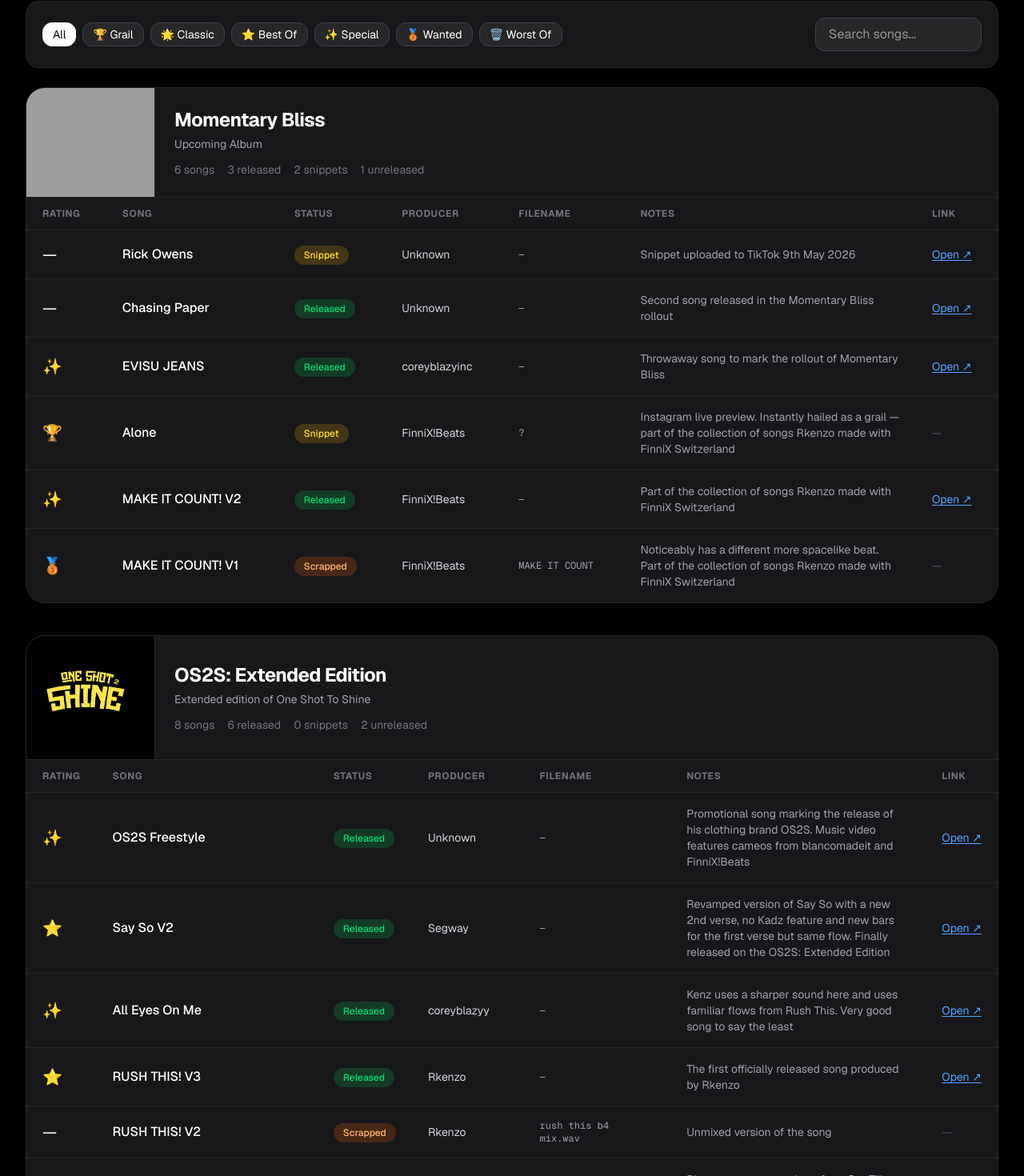
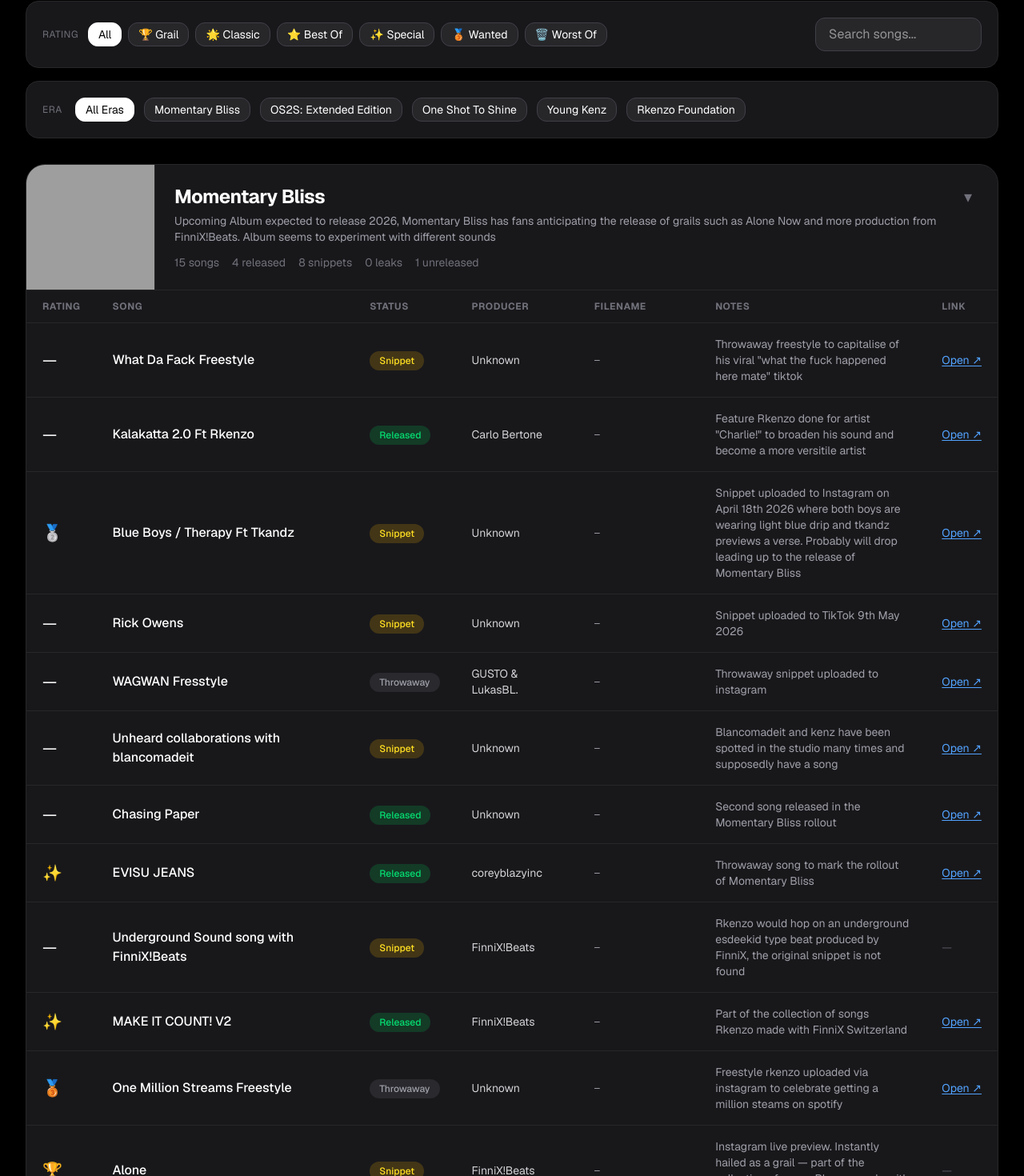
Before and after one commit to KnowKiot/Rkenzo-Tracker, a Next.js app: page / in a window 1280 px wide. Shown: the part 293-1763 px from the top of the page at 80% size. Built offline with nearby package versions, Linux system fonts and the light colour scheme; grey boxes are pictures that could not be loaded.

Commit message:
Added sliders and more data

```diff
--- a/app/page.tsx
+++ b/app/page.tsx
@@ -12,22 +12,21 @@ const RATINGS = [
   { emoji: '—', label: 'Unrated' },
 ];
 
-// Era order + metadata. Replace image with your actual image path e.g. '/images/momentary-bliss.jpg'
 const ERAS = [
   {
     name: 'Momentary Bliss',
-    image: '/images/Momentary.jpg', // e.g. '/images/momentary-bliss.jpg'
-    description: 'Upcoming Album',
+    image: '/images/MB.jpg',
+    description: 'Upcoming Album expected to release 2026, Momentary Bliss has fans anticipating the release of grails such as Alone Now and more production from FinniX!Beats. Album seems to experiment with different sounds',
   },
   {
     name: 'OS2S: Extended Edition',
     image: '/images/OS2S_Deluxe.webp',
-    description: 'Extended edition of One Shot To Shine',
+    description: 'Extended edition of One Shot To Shine featuring 3 more songs (RUSH THIS!, Say So and Lifestyle Lately ft Tkandz) if you purchased the bundle from the OS2S website',
   },
   {
-    name: 'OS2S',
+    name: 'One Shot To Shine',
     image: '/images/OS2S.png',
-    description: 'One Shot To Shine EP era',
+    description: 'Rkenzos debut EP which put him on the map. One Shot To Shine released 23 August 2024 contains multiple fan favourites such as Papercuts, Out Til late, One Shot To Shine and many more',
   },
   {
     name: 'Young Kenz',
@@ -44,6 +43,36 @@ const ERAS = [
 const songs = [
   // Momentary Bliss
   {
+    title: 'What Da Fack Freestyle',
+    era: 'Momentary Bliss',
+    status: 'Snippet',
+    producer: 'Unknown',
+    notes: 'Throwaway freestyle to capitalise of his viral "what the fuck happened here mate" tiktok',
+    rating: '',
+    filename: '—',
+    link: 'https://www.instagram.com/reel/DXco17oDKcb/',
+  },
+  {
+    title: 'Kalakatta 2.0 Ft Rkenzo',
+    era: 'Momentary Bliss',
+    status: 'Released',
+    producer: 'Carlo Bertone',
+    notes: 'Feature Rkenzo done for artist "Charlie!" to broaden his sound and become a more versitile artist',
+    rating: '',
+    filename: '—',
+    link: 'https://www.youtube.com/watch?v=9xhi5VvcJPM&list=RD9xhi5VvcJPM&start_radio=1',
+  },
+  {
+    title: 'Blue Boys / Therapy Ft Tkandz',
+    era: 'Momentary Bliss',
+    status: 'Snippet',
+    producer: 'Unknown',
+    notes: 'Snippet uploaded to Instagram on April 18th 2026 where both boys are wearing light blue drip and tkandz previews a verse. Probably will drop leading up to the release of Momentary Bliss',
+    rating: '🥈',
+    filename: '—',
+    link: 'https://www.instagram.com/reel/DXR_71rjGq4/',
+  },
+  {
     title: 'Rick Owens',
     era: 'Momentary Bliss',
     status: 'Snippet',
@@ -51,7 +80,27 @@ const songs = [
     notes: 'Snippet uploaded to TikTok 9th May 2026',
     rating: '',
     filename: '—',
-    link: 'https://www.youtube.com/watch?v=MFjM_NQvPC0',
+    link: 'https://vt.tiktok.com/ZS97hTvbP/',
+  },
+  {
+    title: 'WAGWAN Fresstyle',
+    era: 'Momentary Bliss',
+    status: 'Throwaway',
+    producer: 'GUSTO & LukasBL.',
+    notes: 'Throwaway snippet uploaded to instagram',
+    rating: '',
+    filename: '—',
+    link: 'https://www.instagram.com/reel/DW2KQOKjLZF/',
+  },
+  {
+    title: 'Unheard collaborations with blancomadeit',
+    era: 'Momentary Bliss',
+    status: 'Snippet',
+    producer: 'Unknown',
+    notes: 'Blancomadeit and kenz have been spotted in the studio many times and supposedly have a song',
+    rating: '',
+    filename: '—',
+    link: 'https://www.instagram.com/p/DXKu1-7jBx4/',
   },
   {
     title: 'Chasing Paper',
@@ -74,13 +123,13 @@ const songs = [
     link: 'https://www.youtube.com/watch?v=GCz7GZODsv4',
   },
   {
-    title: 'Alone',
+    title: 'Underground Sound song with FinniX!Beats',
     era: 'Momentary Bliss',
     status: 'Snippet',
     producer: 'FinniX!Beats',
-    notes: 'Instagram live preview. Instantly hailed as a grail — part of the collection of songs Rkenzo made with FinniX Switzerland',
-    rating: '🏆',
-    filename: '?',
+    notes: 'Rkenzo would hop on an underground esdeekid type beat produced by FinniX, the original snippet is not found',
+    rating: '',
+    filename: '',
     link: '',
   },
   {
@@ -94,14 +143,54 @@ const songs = [
     link: 'https://www.youtube.com/watch?v=jBivqZXolk8',
   },
   {
+    title: 'One Million Streams Freestyle',
+    era: 'Momentary Bliss',
+    status: 'Throwaway',
+    producer: 'Unknown',
+    notes: 'Freestyle rkenzo uploaded via instagram to celebrate getting a million steams on spotify',
+    rating: '🥉',
+    filename: '—',
+    link: 'https://www.instagram.com/reel/DTYS9GKDCzV/',
+  },
+  {
+    title: 'Alone',
+    era: 'Momentary Bliss',
+    status: 'Snippet',
+    producer: 'FinniX!Beats',
+    notes: 'Instagram live preview. Instantly hailed as a grail — part of the collection of songs Rkenzo made with FinniX Switzerland',
+    rating: '🏆',
+    filename: '',
+    link: '',
+  },
+  {
     title: 'MAKE IT COUNT! V1',
     era: 'Momentary Bliss',
     status: 'Scrapped',
     producer: 'FinniX!Beats',
     notes: 'Noticeably has a different more spacelike beat. Part of the collection of songs Rkenzo made with FinniX Switzerland',
     rating: '🥉',
-    filename: 'MAKE IT COUNT',
+    filename: 'MAKE IT COUNT.wav',
     link: '',
+  },
+  {
+    title: 'White Girl Freestyle',
+    era: 'Momentary Bliss',
+    status: 'Snippet',
+    producer: 'Unknown',
+    notes: 'Freestyle rkenzo uploaded via instagram',
+    rating: '🥉',
+    filename: '—',
+    link: 'https://www.instagram.com/p/DQ4tlyXDBo3/',
+  },
+  {
+    title: 'Need That Dough',
+    era: 'Momentary Bliss',
+    status: 'Snippet',
+    producer: 'coreyblazyy',
+    notes: 'Freestyle rkenzo uploaded via instagram',
+    rating: '🥉',
+    filename: '—',
+    link: 'https://www.instagram.com/reel/DQIIYMojNda/',
   },
 
   // OS2S: Extended Edition
@@ -120,9 +209,9 @@ const songs = [
     era: 'OS2S: Extended Edition',
     status: 'Released',
     producer: 'Segway',
-    notes: 'Revamped version of Say So with a new 2nd verse, no Kadz feature and new bars for the first verse but same flow. Finally released on the OS2S: Extended Edition',
+    notes: 'Revamped version of Say So with a new 2nd verse, no Kadz feature and new bars for the first verse but same flow. Finally released on the OS2S: Extended Edition. Fun fact the song would of never came out if his Kadz didnt convice him to release it',
     rating: '⭐',
-    filename: '—',
+    filename: 'SAY SO.wav',
     link: 'https://www.youtube.com/watch?v=w9Y_v96F9ac',
   },
   {
@@ -136,20 +225,40 @@ const songs = [
     link: 'https://www.youtube.com/watch?v=kol3yTiwgQA',
   },
   {
-    title: 'RUSH THIS! V3',
+    title: 'RUSH THIS! V4',
     era: 'OS2S: Extended Edition',
     status: 'Released',
-    producer: 'Rkenzo',
-    notes: 'The first officially released song produced by Rkenzo',
+    producer: 'RealRichMoney & Rkenzo',
+    notes: 'Production of the release song would change from corey and be entirely produced by Rkenzo and RealRichMoney',
     rating: '⭐',
     filename: '—',
     link: 'https://www.youtube.com/watch?v=vPf7hVAEqTw',
   },
   {
+    title: 'RUSH THIS! V3',
+    era: 'OS2S: Extended Edition',
+    status: 'Leaked',
+    producer: 'coreyblazyy',
+    notes: 'Version of RUSH THIS with alternative production',
+    rating: '✨',
+    filename: '2. Rkenzo - RUSH THIS! Remix by @prodbycorey_.m4a',
+    link: '',
+  },
+  {
     title: 'RUSH THIS! V2',
     era: 'OS2S: Extended Edition',
+    status: 'Leaked',
+    producer: 'coreyblazyy',
+    notes: 'Version of RUSH THIS with a spacelike beat',
+    rating: '✨',
+    filename: 'Rkenzo - RUSH THIS! Remix by @prodbycorey_.m4a',
+    link: '',
+  },
+  {
+    title: 'RUSH THIS! V1',
+    era: 'OS2S: Extended Edition',
     status: 'Scrapped',
-    producer: 'Rkenzo',
+    producer: 'coreyblazyy',
     notes: 'Unmixed version of the song',
     rating: '—',
     filename: 'rush this b4 mix.wav',
@@ -164,6 +273,16 @@ const songs = [
     rating: '—',
     filename: '—',
     link: 'https://www.youtube.com/watch?v=evCgCR9aJsM',
+  },
+  {
+    title: 'Mr Imagination - Ambrosia Ft Rkenzo',
+    era: 'OS2S: Extended Edition',
+    status: 'Unreleased',
+    producer: 'Unknown',
+    notes: 'Rkenzo recorded on Mr Imaginations "Ambrosia" during his time in Ghana',
+    rating: '🥉',
+    filename: '—',
+    link: '',
   },
   {
     title: 'Lifestyle Lately V2 Feat. Tkandz',
@@ -185,11 +304,21 @@ const songs = [
     filename: '—',
     link: '',
   },
+  {
+    title: 'Mind On Cake',
+    era: 'OS2S: Extended Edition',
+    status: 'Leaked',
+    producer: 'YiciBeats',
+    notes: 'Featuring Tkandz was the song meant to release instead of Lifestyle Lately but was scrapped last minute, the version that leaked is a demo. Leaked by rkenzo in 2025 on his soundcloud account OS2S Vault',
+    rating: '✨',
+    filename: '—',
+    link: 'https://soundcloud.com/one-shot-2-shine-vault/mind-on-cake-feat-tkandz?utm_source=clipboard&utm_medium=text&utm_campaign=social_sharing',
+  },
 
-  // OS2S
+  // One Shot To Shine
   {
     title: 'Crossroads',
-    era: 'OS2S',
+    era: 'One Shot To Shine',
     status: 'Released',
     producer: 'Unknown',
     notes: 'Released on the EP One Shot To Shine. Kenz gives more insight into his personal life and struggle',
@@ -199,29 +328,29 @@ const songs = [
   },
   {
     title: 'Say So V1',
-    era: 'OS2S',
+    era: 'One Shot To Shine',
     status: 'Vaulted',
     producer: 'Segway',
-    notes: 'Full song is held. Original version of Say So with a catchier first verse — less lyrically powerful but the version fans like the most',
+    notes: 'Original version of Say So containing an open verse for Tkandz which Kadz would later record on. Rkenzo comes with a catchier first verse — less lyrically powerful but the version fans like the most',
     rating: '🏆',
     filename: 'Say so with Kadz.wav',
     link: '',
   },
   {
     title: 'STYLE',
-    era: 'OS2S',
+    era: 'One Shot To Shine',
     status: 'Unreleased',
     producer: 'Pierre Bourne',
-    notes: 'Studio session made with Kadz using the beat of Carti\'s Goin Outta Style. Song was never finished',
+    notes: "Studio session made with Kadz using the beat of Carti's Goin Outta Style. Song was never finished",
     rating: '🥉',
     filename: 'KY OS.wav',
     link: '',
   },
   {
     title: 'Go With It',
-    era: 'OS2S',
+    era: 'One Shot To Shine',
     status: 'Released',
-    producer: 'Unknown',
+    producer: 'YiciBeats',
     notes: 'Released on the EP One Shot To Shine. Kenz experiments with a more emotional sound and does a small callback to Never Giving Up',
     rating: '✨',
     filename: '—',
@@ -229,17 +358,17 @@ const songs = [
   },
   {
     title: 'One Shot To Shine',
-    era: 'OS2S',
+    era: 'One Shot To Shine',
     status: 'Released',
     producer: 'Unknown',
-    notes: 'Intro and namesake of Rkenzo\'s first studio EP One Shot To Shine',
+    notes: "Intro and namesake of Rkenzo's first studio EP One Shot To Shine",
     rating: '✨',
     filename: '—',
     link: 'https://www.youtube.com/watch?v=_gmJXkfc7OY',
   },
   {
     title: 'CANT WAIT',
-    era: 'OS2S',
+    era: 'One Shot To Shine',
     status: 'Released',
     producer: 'Unknown',
     notes: 'Released on the EP One Shot To Shine. Kenz sends some bars referencing his ex',
@@ -249,7 +378,7 @@ const songs = [
   },
   {
     title: 'Out Till Late',
-    era: 'OS2S',
+    era: 'One Shot To Shine',
     status: 'Released',
     producer: 'Unknown',
     notes: 'Featuring Whizz. Reportedly made in one take and is a fan favourite. One of his biggest songs to date',
@@ -259,7 +388,7 @@ const songs = [
   },
   {
     title: 'Papercuts',
-    era: 'OS2S',
+    era: 'One Shot To Shine',
     status: 'Released',
     producer: 'ROB EVN',
     notes: 'Made the day after his girlfriend broke up with him. Became an instant success which caught the attention of UK artist Tkandz',
@@ -284,7 +413,7 @@ const songs = [
     era: 'Young Kenz',
     status: 'Released',
     producer: 'sk3llybeats366',
-    notes: 'Rkenzo\'s first time going into melodic drill. Uses a deeper voice and is a community favourite',
+    notes: "Rkenzo's first time going into melodic drill. Uses a deeper voice and is a community favourite",
     rating: '✨',
     filename: '—',
     link: 'https://www.youtube.com/watch?v=jHh38yfr5T0',
@@ -316,7 +445,7 @@ const songs = [
     era: 'Rkenzo Foundation',
     status: 'Released',
     producer: 'Unknown',
-    notes: 'Rkenzo\'s first music video. He seemed to scrap this wave rap sound, marking the end of the Rkenzo Foundation Era',
+    notes: "Rkenzo's first music video. He seemed to scrap this wave rap sound, marking the end of the Rkenzo Foundation Era",
     rating: '✨',
     filename: '—',
     link: 'https://www.youtube.com/watch?v=Q7liMX64Duc',
@@ -346,10 +475,25 @@ const songs = [
 export default function RkenzoTracker() {
   const [search, setSearch] = useState('');
   const [filterRating, setFilterRating] = useState('All');
+  const [filterEra, setFilterEra] = useState('All');
+  // All eras open by default — tracks which ones the user has manually closed
+  const [collapsedEras, setCollapsedEras] = useState<Set<string>>(new Set());
+
+  const toggleEra = (eraName: string) => {
+    setCollapsedEras((prev) => {
+      const next = new Set(prev);
+      if (next.has(eraName)) {
+        next.delete(eraName);
+      } else {
+        next.add(eraName);
+      }
+      return next;
+    });
+  };
 
   const stats = useMemo(() => ({
     total: songs.length,
-    leaks: songs.filter((s) => s.status === 'Leak').length,
+    leaks: songs.filter((s) => s.status === 'Leaked').length,
     snippets: songs.filter((s) => s.status === 'Snippet').length,
     released: songs.filter((s) => s.status === 'Released').length,
   }), []);
@@ -361,11 +505,11 @@ export default function RkenzoTracker() {
         .toLowerCase()
         .includes(search.toLowerCase());
       const matchesRating = filterRating === 'All' || song.rating === filterRating;
-      return matchesSearch && matchesRating;
+      const matchesEra = filterEra === 'All' || song.era === filterEra;
+      return matchesSearch && matchesRating && matchesEra;
     });
-  }, [search, filterRating]);
+  }, [search, filterRating, filterEra]);
 
-  // Group filtered songs by era, preserving ERAS order
   const groupedByEra = useMemo(() => {
     return ERAS.map((era) => ({
       ...era,
@@ -373,7 +517,17 @@ export default function RkenzoTracker() {
     })).filter((era) => era.songs.length > 0);
   }, [filteredSongs]);
 
-  const isSearching = search.length > 0 || filterRating !== 'All';
+  const statusColor = (status: string) => {
+    switch (status) {
+      case 'Released':   return 'bg-green-500/20 text-green-400';
+      case 'Snippet':    return 'bg-yellow-500/20 text-yellow-300';
+      case 'Vaulted':    return 'bg-purple-500/20 text-purple-300';
+      case 'Scrapped':   return 'bg-orange-500/20 text-orange-300';
+      case 'Leaked':     return 'bg-blue-500/20 text-blue-300';
+      case 'Throwaway':  return 'bg-zinc-500/20 text-zinc-400';
+      default:           return 'bg-red-500/20 text-red-300';
+    }
+  };
 
   return (
     <div className="min-h-screen bg-black text-white p-8 font-sans">
@@ -403,14 +557,13 @@ export default function RkenzoTracker() {
         </div>
 
         {/* Filters */}
-        <div className="bg-zinc-900 border border-zinc-800 rounded-2xl p-5 mb-6 flex flex-wrap items-center gap-3 justify-between">
-          <div className="flex flex-wrap gap-2">
+        <div className="bg-zinc-900 border border-zinc-800 rounded-2xl p-5 mb-4 flex flex-wrap items-center gap-3 justify-between">
+          <div className="flex flex-wrap gap-2 items-center">
+            <span className="text-zinc-500 text-xs uppercase tracking-wider mr-1">Rating</span>
             <button
               onClick={() => setFilterRating('All')}
               className={`px-3 py-1 rounded-xl text-sm border transition ${
-                filterRating === 'All'
-                  ? 'bg-white text-black border-white'
-                  : 'bg-zinc-800 border-zinc-700 hover:border-white'
+                filterRating === 'All' ? 'bg-white text-black border-white' : 'bg-zinc-800 border-zinc-700 hover:border-white'
               }`}
             >
               All
@@ -420,9 +573,7 @@ export default function RkenzoTracker() {
                 key={r.emoji}
                 onClick={() => setFilterRating(filterRating === r.emoji ? 'All' : r.emoji)}
                 className={`px-3 py-1 rounded-xl text-sm border transition ${
-                  filterRating === r.emoji
-                    ? 'bg-white text-black border-white'
-                    : 'bg-zinc-800 border-zinc-700 hover:border-white'
+                  filterRating === r.emoji ? 'bg-white text-black border-white' : 'bg-zinc-800 border-zinc-700 hover:border-white'
                 }`}
               >
                 {r.emoji} {r.label}
@@ -438,23 +589,47 @@ export default function RkenzoTracker() {
           />
         </div>
 
+        {/* Era Filter */}
+        <div className="bg-zinc-900 border border-zinc-800 rounded-2xl p-5 mb-8 flex flex-wrap items-center gap-3">
+          <span className="text-zinc-500 text-xs uppercase tracking-wider mr-1">Era</span>
+          <button
+            onClick={() => setFilterEra('All')}
+            className={`px-3 py-1 rounded-xl text-sm border transition ${
+              filterEra === 'All' ? 'bg-white text-black border-white' : 'bg-zinc-800 border-zinc-700 hover:border-white'
+            }`}
+          >
+            All Eras
+          </button>
+          {ERAS.map((era) => (
+            <button
+              key={era.name}
+              onClick={() => setFilterEra(filterEra === era.name ? 'All' : era.name)}
+              className={`px-3 py-1 rounded-xl text-sm border transition ${
+                filterEra === era.name ? 'bg-white text-black border-white' : 'bg-zinc-800 border-zinc-700 hover:border-white'
+              }`}
+            >
+              {era.name}
+            </button>
+          ))}
+        </div>
+
         {/* Era Sections */}
-        <div className="space-y-10">
-          {groupedByEra.map((era) => (
+        <div className="space-y-6">
+          {groupedByEra.map((era) => {
+            const isCollapsed = collapsedEras.has(era.name);
+            return (
               <div key={era.name} className="bg-zinc-900 border border-zinc-800 rounded-3xl overflow-hidden shadow-2xl">
 
-              {/* Era Banner */}
-              <div className="flex items-stretch min-h-[120px]">
-                {/* Era Image — replace null in ERAS with your image path to show it */}
+                {/* Era Banner — click to collapse/expand */}
+                <button
+                  onClick={() => toggleEra(era.name)}
+                  className="w-full text-left flex items-stretch min-h-[120px] hover:bg-zinc-800/30 transition"
+                >
+                  {/* Era Image */}
                   <div className="w-40 flex-shrink-0 bg-zinc-800 flex items-center justify-center overflow-hidden">
                     {era.image ? (
-                    <img
-                      src={era.image}
-                      alt={era.name}
-                      className="w-full h-full object-cover"
-                    />
+                      <img src={era.image} alt={era.name} className="w-full h-full object-cover" />
                     ) : (
-                    // Placeholder — swap for your image by setting `image` in the ERAS array
                       <div className="flex flex-col items-center justify-center gap-1 text-zinc-600 text-center px-2">
                         <span className="text-3xl">🖼️</span>
                         <span className="text-xs">Add image</span>
@@ -464,18 +639,25 @@ export default function RkenzoTracker() {
 
                   {/* Era Info */}
                   <div className="flex-1 p-6 flex flex-col justify-center border-l border-zinc-800">
+                    <div className="flex items-center justify-between gap-4">
                       <h2 className="text-2xl font-bold tracking-tight">{era.name}</h2>
+                      <span className="text-zinc-500 text-xl mr-2 flex-shrink-0">
+                        {isCollapsed ? '▸' : '▾'}
+                      </span>
+                    </div>
                     <p className="text-zinc-400 text-sm mt-1">{era.description}</p>
-                  <div className="flex gap-4 mt-3 text-sm text-zinc-500">
+                    <div className="flex flex-wrap gap-4 mt-3 text-sm text-zinc-500">
                       <span>{era.songs.length} song{era.songs.length !== 1 ? 's' : ''}</span>
                       <span>{era.songs.filter((s) => s.status === 'Released').length} released</span>
                       <span>{era.songs.filter((s) => s.status === 'Snippet').length} snippets</span>
+                      <span>{era.songs.filter((s) => s.status === 'Leaked').length} leaks</span>
                       <span>{era.songs.filter((s) => ['Unreleased', 'Vaulted', 'Scrapped'].includes(s.status)).length} unreleased</span>
                     </div>
                   </div>
-              </div>
+                </button>
 
-              {/* Songs Table */}
+                {/* Songs Table — hidden when collapsed */}
+                {!isCollapsed && (
                   <div className="overflow-x-auto border-t border-zinc-800">
                     <table className="w-full">
                       <thead>
@@ -502,19 +684,7 @@ export default function RkenzoTracker() {
                             </td>
                             <td className="px-5 py-4 font-medium">{song.title}</td>
                             <td className="px-5 py-4">
-                          <span
-                            className={`px-3 py-1 rounded-full text-xs font-medium ${
-                              song.status === 'Released'
-                                ? 'bg-green-500/20 text-green-400'
-                                : song.status === 'Snippet'
-                                ? 'bg-yellow-500/20 text-yellow-300'
-                                : song.status === 'Vaulted'
-                                ? 'bg-purple-500/20 text-purple-300'
-                                : song.status === 'Scrapped'
-                                ? 'bg-orange-500/20 text-orange-300'
-                                : 'bg-red-500/20 text-red-300'
-                            }`}
-                          >
+                              <span className={`px-3 py-1 rounded-full text-xs font-medium ${statusColor(song.status)}`}>
                                 {song.status}
                               </span>
                             </td>
@@ -527,6 +697,7 @@ export default function RkenzoTracker() {
                                   href={song.link}
                                   target="_blank"
                                   rel="noopener noreferrer"
+                                  onClick={(e) => e.stopPropagation()}
                                   className="text-blue-400 hover:text-blue-300 underline underline-offset-2 transition text-sm whitespace-nowrap"
                                 >
                                   Open ↗
@@ -540,8 +711,10 @@ export default function RkenzoTracker() {
                       </tbody>
                     </table>
                   </div>
+                )}
               </div>
-          ))}
+            );
+          })}
 
           {groupedByEra.length === 0 && (
             <div className="text-center text-zinc-500 py-20">
```
Also changed, not shown: public/images/MB.jpeg (added). Lines whose indentation alone changed are shown as unchanged.
